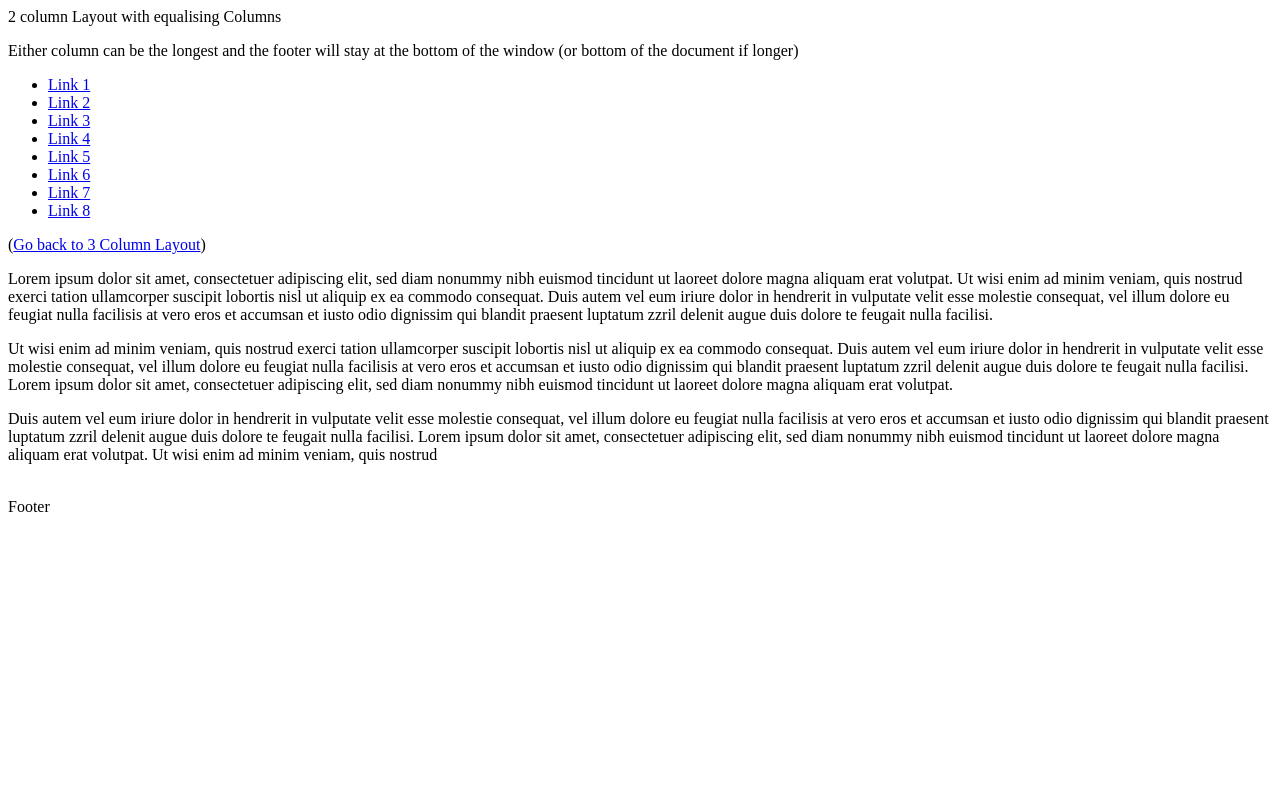
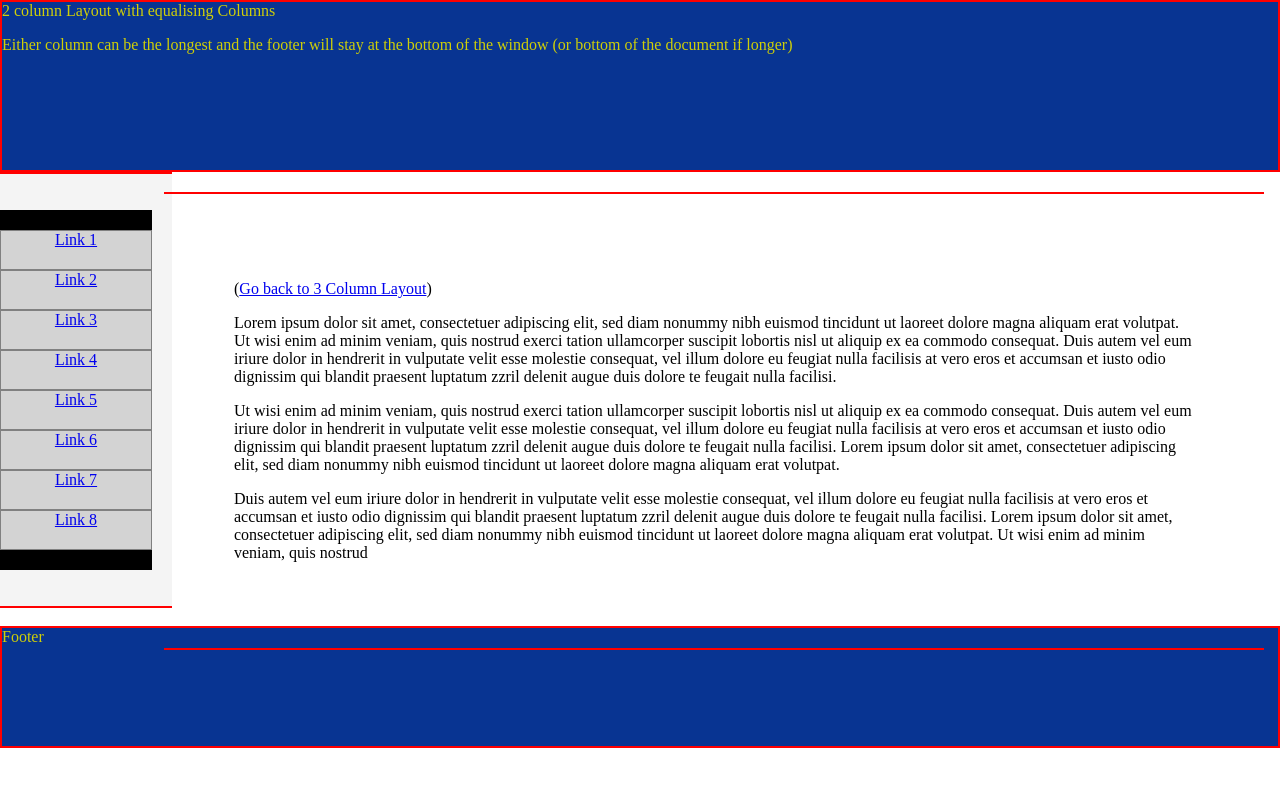
Before and after one commit to FacuGarcia05/PEyLW, a plain HTML site: page EjerciciosCSSAdicionales/ejercicio.html in a window 1280 px wide. Drawn offline with Linux system fonts and the light colour scheme.

Commit message:
Terminado el ultimo ejercicio (kind off)

```diff
--- a/EjerciciosCSSAdicionales/ejercicio.html
+++ b/EjerciciosCSSAdicionales/ejercicio.html
@@ -3,7 +3,7 @@
 <head>
 <meta http-equiv="Content-Type" content="text/html; charset=ISO-8859-1">
 <title>Ejercicio 1</title>
-
+<link rel="stylesheet" href="styles.css">
 </head>
 <body>
 
--- /dev/null
+++ b/EjerciciosCSSAdicionales/repaso/repaso.css
@@ -0,0 +1,62 @@
+/* Estilos generales para la página */
+body {
+    font-family: Arial, sans-serif; /* Tipografía */
+    margin: 0; /* Quitar márgenes */
+    padding: 0; /* Quitar relleno */
+    line-height: 1.6; /* Altura de línea */
+}
+
+header, nav, main, footer {
+    padding: 20px; /* Relleno interior */
+    background-color: #f4f4f4; /* Color de fondo */
+    margin-bottom: 10px; /* Espacio inferior */
+}
+
+/* Estilos para el encabezado */
+header h1 {
+    margin: 0; /* Quitar márgenes */
+}
+
+/* Estilos para la navegación */
+nav ul {
+    list-style-type: none; /* Quitar viñetas */
+    padding: 0; /* Quitar relleno */
+}
+
+nav ul li {
+    display: inline; /* Mostrar elementos en línea */
+    margin-right: 10px; /* Espacio a la derecha */
+}
+
+nav ul li a {
+    text-decoration: none; /* Quitar subrayado */
+    color: #333; /* Color del texto */
+}
+
+nav ul li a:hover {
+    color: #007BFF; /* Color del texto al pasar el ratón */
+}
+
+/* Estilos para el contenido principal */
+main {
+    display: flex; /* Usar flexbox para diseño */
+}
+
+section {
+    flex: 3; /* Ocupa más espacio */
+    margin-right: 20px; /* Espacio a la derecha */
+}
+
+aside {
+    flex: 1; /* Ocupa menos espacio */
+    background-color: #e4e4e4; /* Color de fondo */
+    padding: 20px; /* Relleno interior */
+}
+
+/* Estilos para el pie de página */
+footer {
+    text-align: center; /* Centrar texto */
+    padding: 10px; /* Relleno interior */
+    background-color: #333; /* Color de fondo */
+    color: #fff; /* Color del texto */
+}
--- /dev/null
+++ b/EjerciciosCSSAdicionales/styles.css
@@ -0,0 +1,44 @@
+body{
+    height: 100%;
+    margin: 0;
+    padding: 0;
+}
+#header, #footer{
+    color: rgb(207, 207, 8);
+    background-color: rgb(8, 52, 146);
+    border: 2px solid red;
+    padding-bottom: 100px;
+}
+#nav{
+    position: relative; right: 60px; /* Flotar a la izquierda */
+    width: 15%; /* Ancho del 20% */
+    background-color: #f4f4f4; /* Fondo gris claro */
+    padding: 20px; /* Relleno */
+    border-top: 2px solid red;
+    border-bottom: 2px solid red;
+
+}
+#nav ul{
+    list-style-type: none;
+    text-align: center;
+    border-top: 20px solid black;
+    border-bottom: 20px solid black;
+    background-color: lightgray;
+}
+#nav ul li{
+    padding-bottom: 20px;
+    border: 1px solid grey;
+}
+#contentinner{
+    position: absolute; /* Flotar a la izquierda */
+    top: 12em;
+    right: 1em;
+    width: 75%; /* Ancho del 75% */
+    padding: 70px; /* Relleno */
+    border-top: 2px solid red;
+    border-bottom: 2px solid red;
+
+}
+#nav ul{
+
+}
```
Also changed, not shown: EjerciciosCSSAdicionales/repaso/Repaso.html (added, +41 -0 lines).
